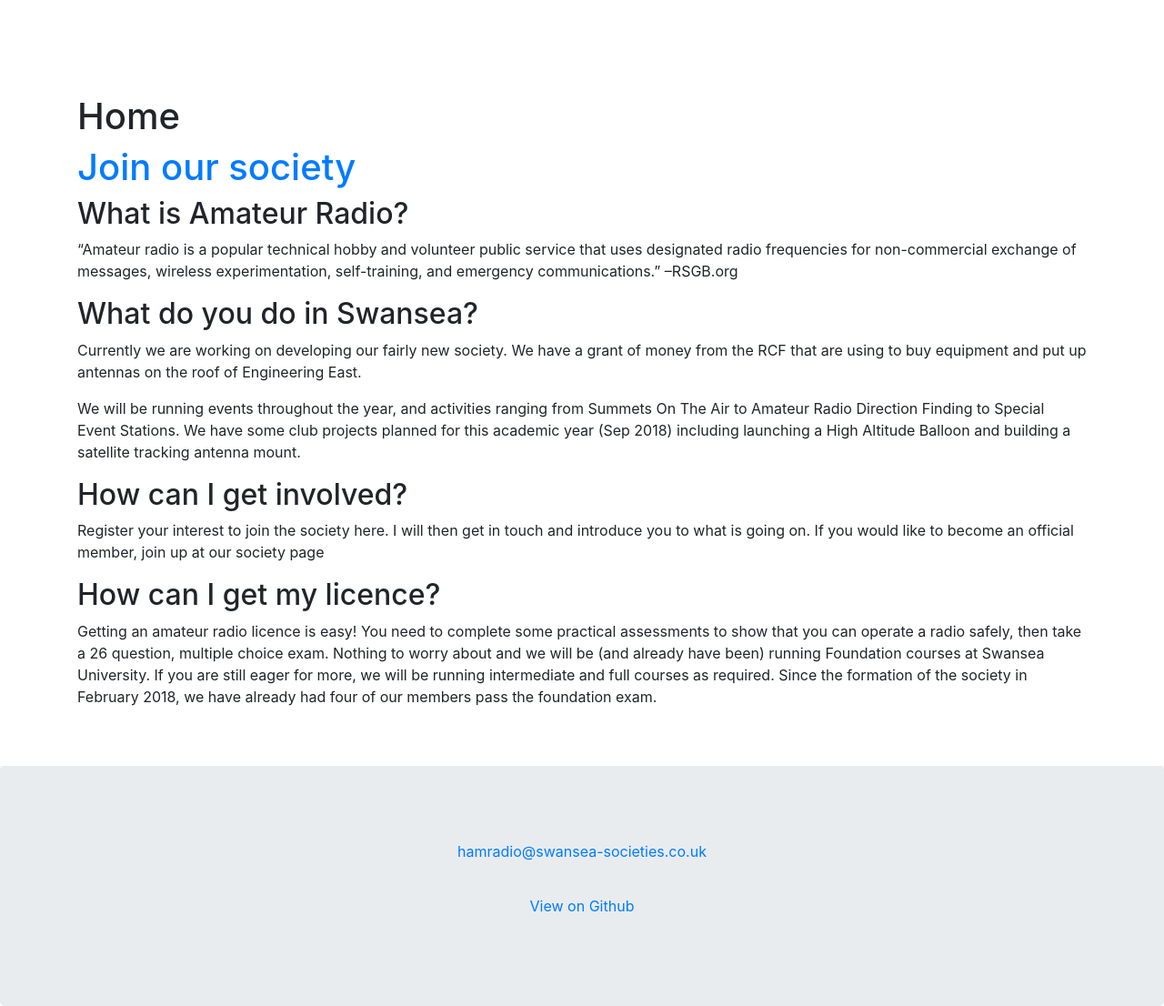
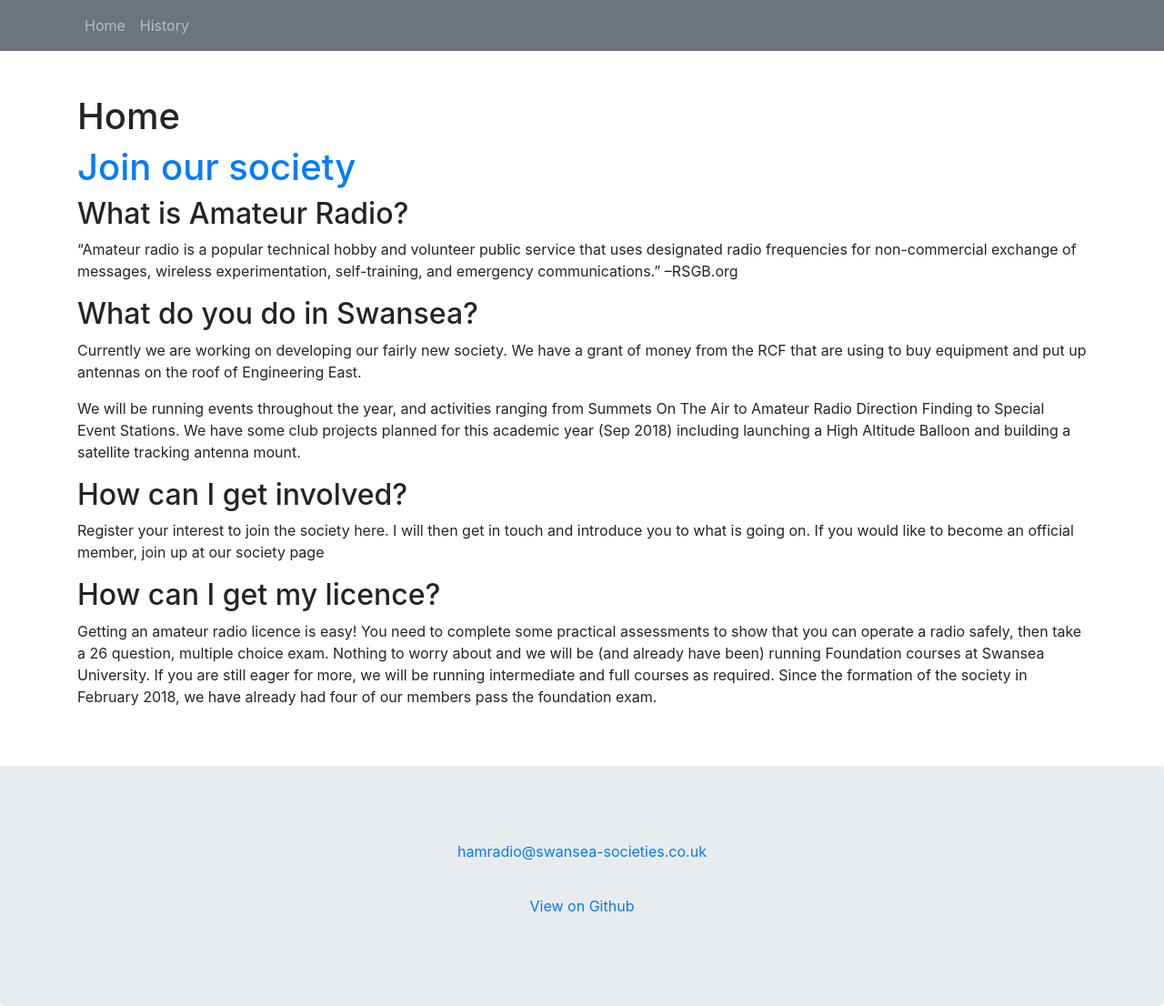
Before and after one commit to gw3uws/gw3uws.uk, a Jekyll site: the page built from index.md, in a window 1280 px wide. Shown: the part 400-1506 px from the top of the page at 91% size. Built offline with Jekyll 4.4.1, drawn with Linux system fonts in a browser that asks for light colours; our own code applies the rules of GitHub Pages for plain Markdown files.

Commit message:
Update header.html

```diff
--- a/_includes/header.html
+++ b/_includes/header.html
@@ -1,7 +1,7 @@
 <div class="header jumbotron text-center">
 </div>
 
-<nav class="navbar navbar-expand-lg navbar-dark navbar-background">
+<nav class="navbar navbar-expand-lg navbar-dark bg-dark">
   <div class="container">
     {%- assign page_paths = site.header_pages -%}
     <button class="navbar-toggler" type="button" data-toggle="collapse" data-target="#navbarSupportedContent"
```
